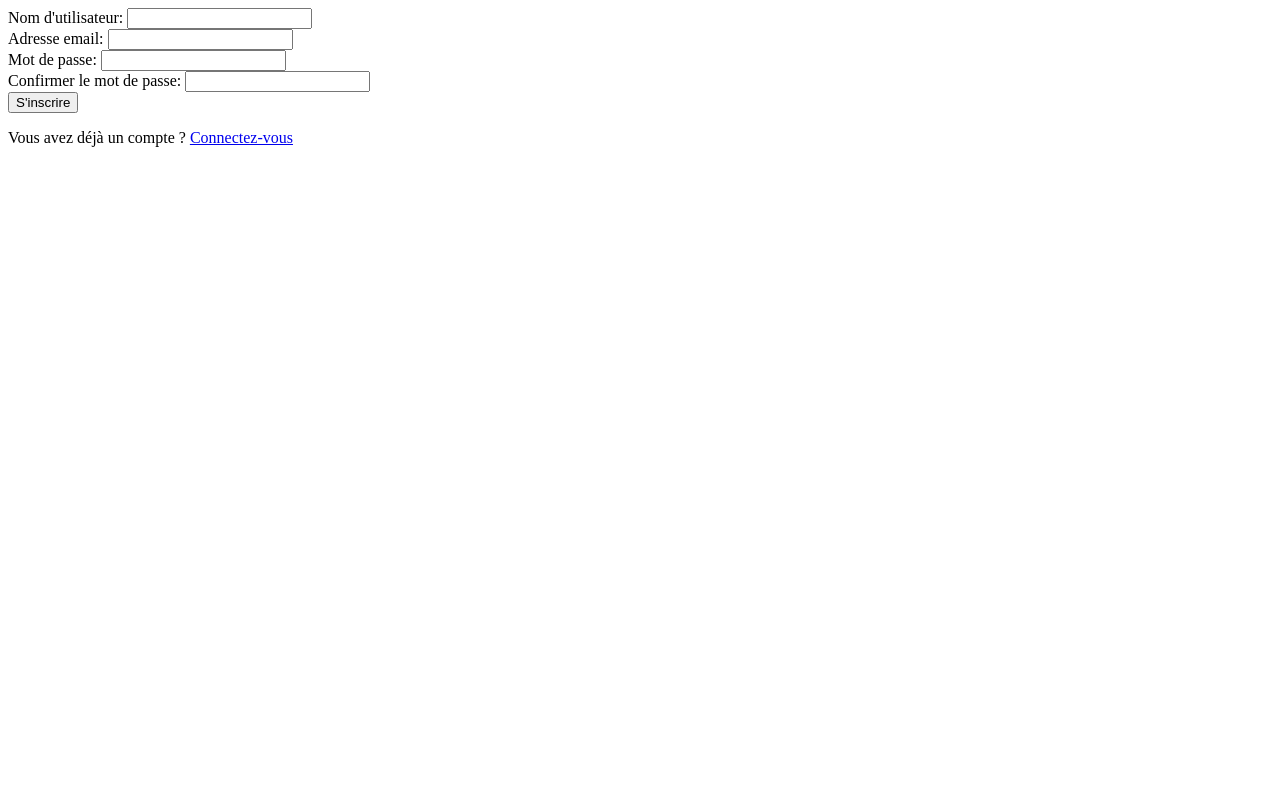
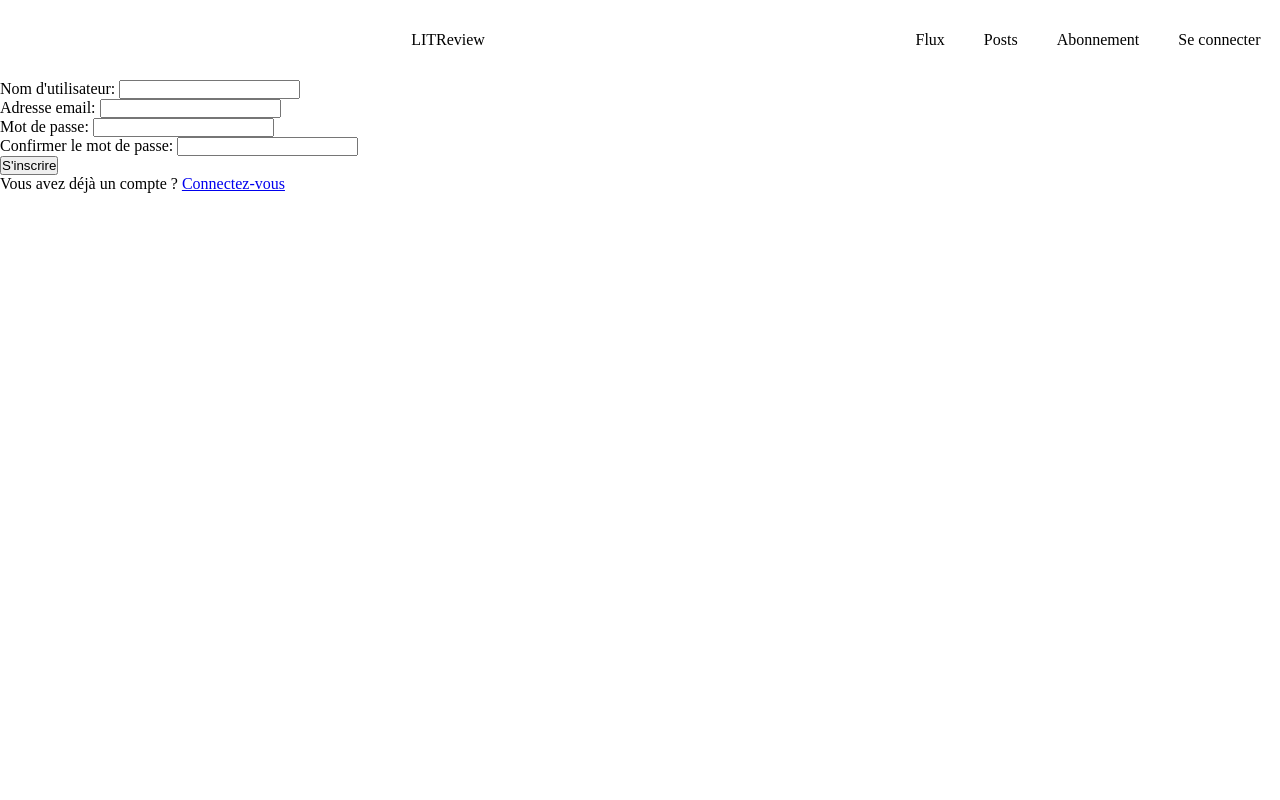
Before and after one commit to Gianni-De-vadder/openclassroom-projet-9, a Django app: page /accounts/signup/ in a window 1280 px wide. Run offline with Django 4.2, Linux system fonts and the light colour scheme.

Commit message:
Adding some styles

```diff
--- a/accounts/templates/accounts/login.html
+++ b/accounts/templates/accounts/login.html
@@ -1,3 +1,5 @@
+{% extends 'base.html' %}
+{% block content %}
 <form method="POST" action="{% url 'login' %}">
     {% csrf_token %}
     <label for="username">Nom d'utilisateur:</label>
@@ -8,5 +10,5 @@
 
     <input type="submit" value="Se connecter">
 </form>
-
 <p>Pas encore de compte? <a href="{% url 'signup' %}">S'inscrire ici</a></p>
+{% endblock %}
--- a/accounts/templates/accounts/signup.html
+++ b/accounts/templates/accounts/signup.html
@@ -1,3 +1,6 @@
+{% extends 'base.html' %}
+
+{% block content %}
 <form method="POST" action="{% url 'signup' %}">
     {% csrf_token %}
     <label for="username">Nom d'utilisateur:</label>
@@ -20,3 +23,4 @@
 {% else %}
 <p>Vous avez déjà un compte ? <a href="{% url 'login' %}">Connectez-vous</a></p>
 {% endif %}
+{% endblock %}
--- a/static/css/styles.css
+++ b/static/css/styles.css
@@ -1,3 +1,37 @@
-/* * {
-    background-color: blue;
-} */
+* {
+    padding: 0;
+    margin: 0;
+}
+
+header {
+    height: 10vh;
+    width: 100%;
+}
+
+header nav {
+    width: 100%;
+    height: 100%;
+    display: inline-flex;
+    justify-content: space-around;
+    align-items: center;
+}
+
+header nav span {
+    width: 70%;
+    float: left;
+    text-align: center;
+}
+
+header nav ul {
+    width: 30%;
+    float: right;
+    display: inline-flex;
+    justify-content: space-around;
+    text-decoration: none;
+    list-style-type: none;
+}
+
+header nav ul li a {
+    color: black;
+    text-decoration: none;
+}
--- a/templates/base.html
+++ b/templates/base.html
@@ -12,7 +12,18 @@
 <body>
     <header>
         <nav>
-            <!-- Votre menu de navigation ici -->
+            <span>LITReview</span>
+            <ul>
+                <li><a href="/review/flux">Flux</a></li>
+                <li><a href="/review/posts">Posts</a></li>
+                <li><a href="/accounts/abonnement">Abonnement</a></li>
+                {% if user.is_authenticated %}
+                <li><a href="/accounts/logout">Se déconnecter</a></li>
+                {% else %}
+                <li><a href="/accounts/login">Se connecter</a></li>
+                {% endif %}
+            </ul>
+
         </nav>
     </header>
     <main>
```
Also changed, not shown: templates/home.html (+3 -12 lines).
